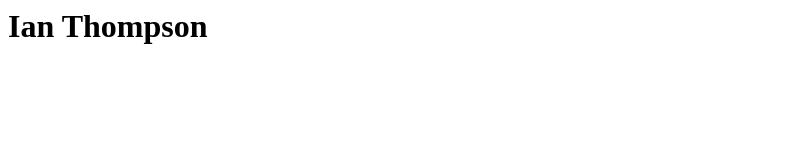
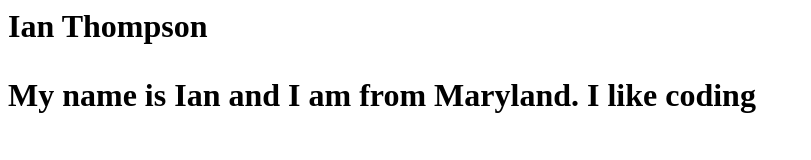
Before and after one commit to IT1228/Git-skills, a plain HTML site: page index.html in a window 1280 px wide. Shown: the whole page, without its empty margins (0-811 px from the left). Drawn offline with Linux system fonts and the light colour scheme.

Commit message:
second change

```diff
--- a/index.html
+++ b/index.html
@@ -1 +1,2 @@
 <h1>Ian Thompson<h1>
+  <p>My name is Ian and I am from Maryland. I like coding</p>
```
